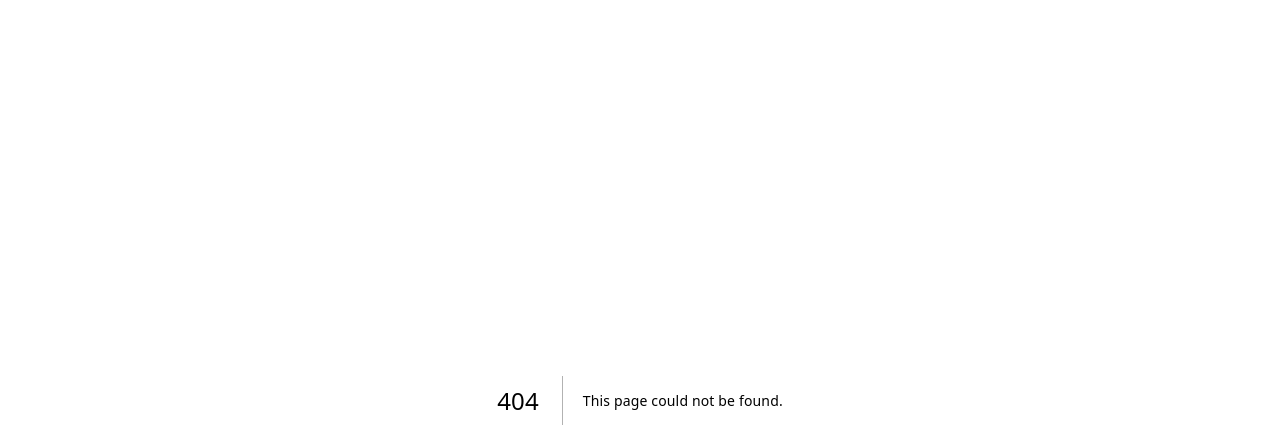
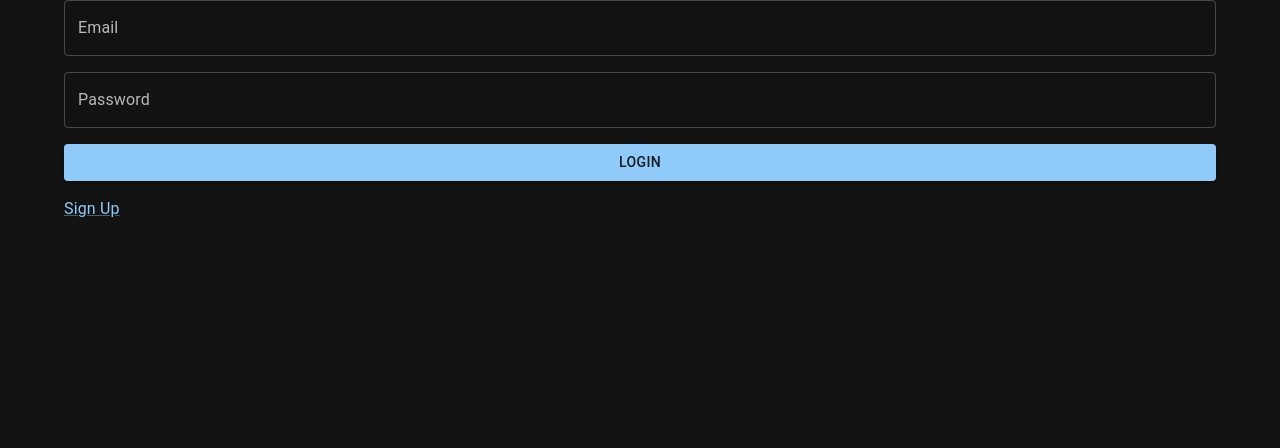
Before and after one commit to egocentryk/shopwear-frontend, a Next.js app: page /auth/login in a window 1280 px wide. Before the commit this address had no page. Shown: the top 448 px of the page. Built offline with nearby package versions, Linux system fonts and the light colour scheme; what @mui/material-nextjs would draw is missing.

Commit message:
feat(): login & signup pages created

```diff
--- /dev/null
+++ b/src/app/auth/layout.tsx
@@ -0,0 +1,13 @@
+import { Box } from "@mui/material"
+
+export default function AuthLayout({
+  children,
+}: Readonly<{
+  children: React.ReactNode;
+}>) {
+  return (
+    <Box className="h-screen flex items-center justify-center">
+      {children}
+    </Box>
+  );
+}
--- /dev/null
+++ b/src/app/auth/login/page.tsx
@@ -0,0 +1,13 @@
+import { Button, Link, Stack, TextField } from "@mui/material"
+import NextLink from "next/link"
+
+export default function LoginPage() {
+  return (
+    <Stack spacing={2} className="w-full max-w-xs">
+      <TextField label="Email" variant="outlined" type="email"></TextField>
+      <TextField label="Password" variant="outlined" type="password"></TextField>
+      <Button variant="contained">Login</Button>
+      <Link component={NextLink} href="/auth/signup" className="self-center">Sign Up</Link>
+    </Stack>
+  );
+}
```
Also changed, not shown: src/app/auth/signup/page.tsx (added, +13 -0 lines).
